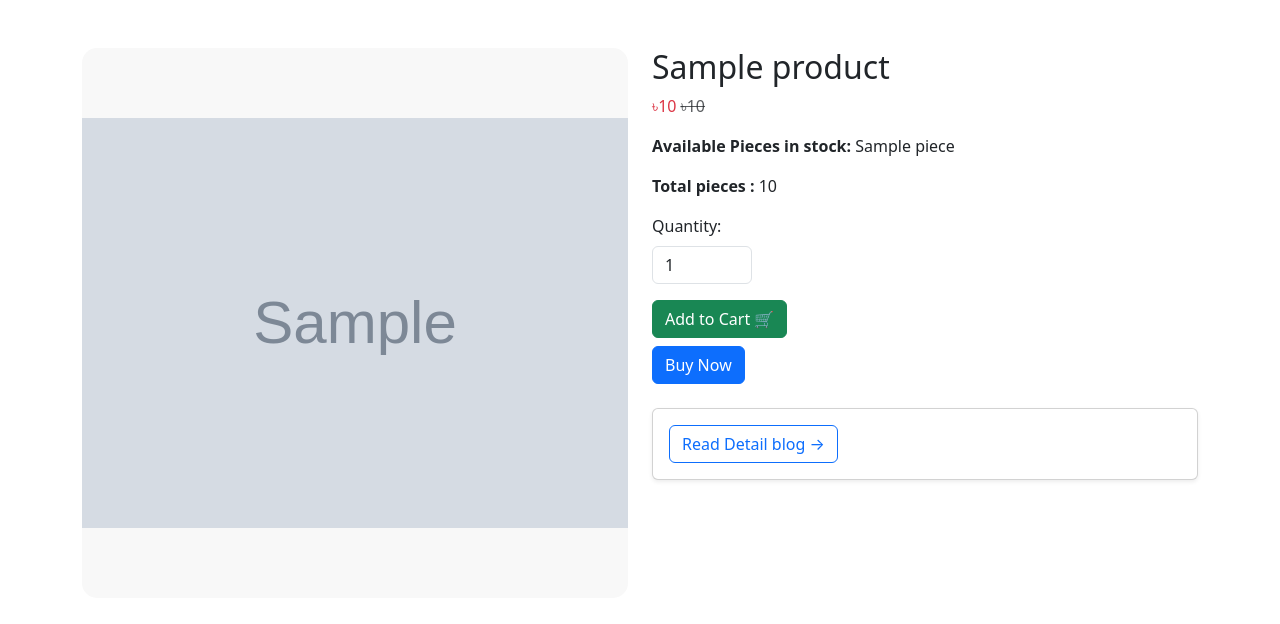
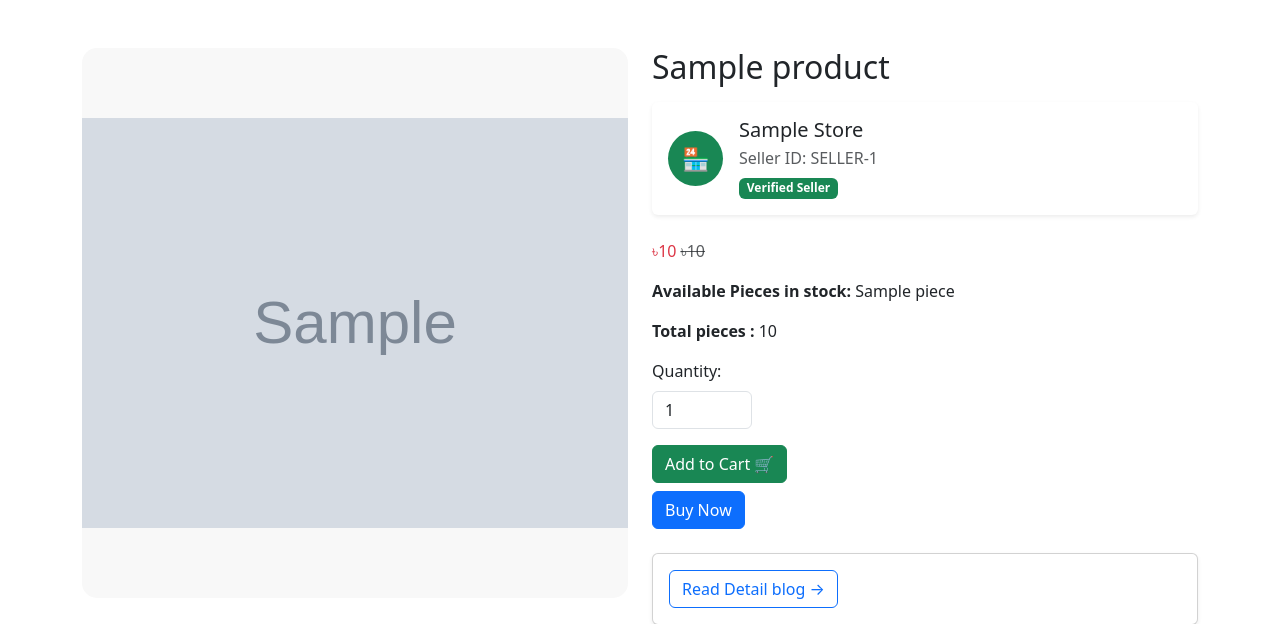
Before and after one commit to Rahul4h/HAT, a Django app: template templates/product_detail.html in a window 1280 px wide. Shown: the part 86-710 px from the top of the page. Run offline with Django 5.2, Linux system fonts and the light colour scheme; the template is opened without the code that fills it: most values are stand-ins (such as "Sample title", 1, 10 or a date in 2020); grey boxes marked "Sample" are stand-in pictures.

Commit message:
changes at product_details.html

```diff
--- a/templates/product_detail.html
+++ b/templates/product_detail.html
@@ -11,7 +11,52 @@
         </div>
         </div>
         <div class="col-md-6">
-            <h2>{{ product.title }}</h2>
+
+ <h2>{{ product.title }}</h2>
+
+<!-- Seller / Shop Card -->
+{% if product.uploaded_by %}
+<div class="card shadow-sm border-0 mt-3 mb-4">
+    <div class="card-body d-flex align-items-center">
+
+        <div class="me-3">
+            <div class="rounded-circle bg-success text-white d-flex align-items-center justify-content-center"
+                 style="width:55px;height:55px;font-size:22px;">
+                🏪
+            </div>
+        </div>
+
+        <div>
+            <h5 class="mb-1">
+                {{ product.uploaded_by.user.username|title }} Store
+            </h5>
+
+            <p class="mb-1 text-muted">
+                Seller ID: SELLER-{{ product.uploaded_by.id }}
+            </p>
+
+            <span class="badge bg-success">
+                Verified Seller
+            </span>
+        </div>
+
+    </div>
+</div>
+{% else %}
+
+<div class="card shadow-sm border-0 mt-3 mb-4">
+    <div class="card-body">
+        <h5>🏪 HAT Official Store</h5>
+        <span class="badge bg-primary">
+            Official
+        </span>
+    </div>
+</div>
+
+{% endif %}
+
+
+
             <p class="text-danger">
                 ৳{{ product.sale_price }}
                 <del class="text-muted">৳{{ product.original_price }}</del>
```
Also changed, not shown: app/models.py (+11 -0 lines).
